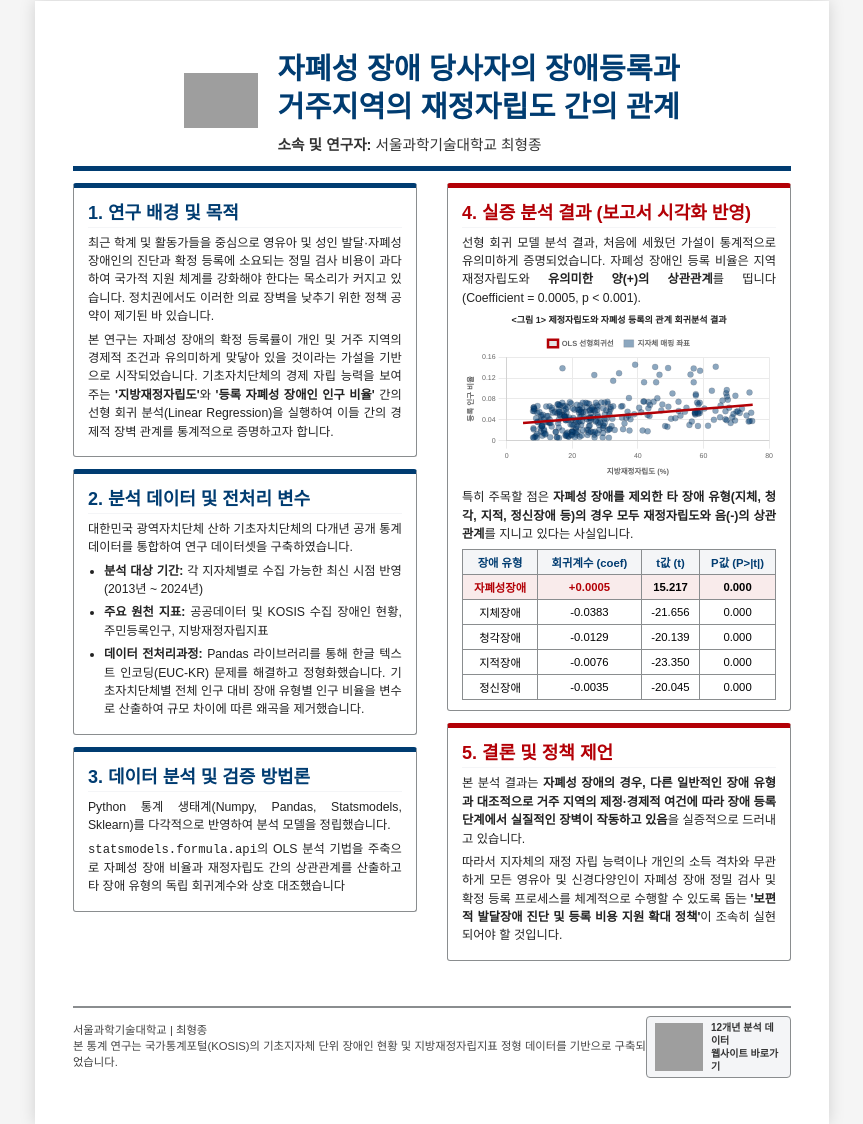
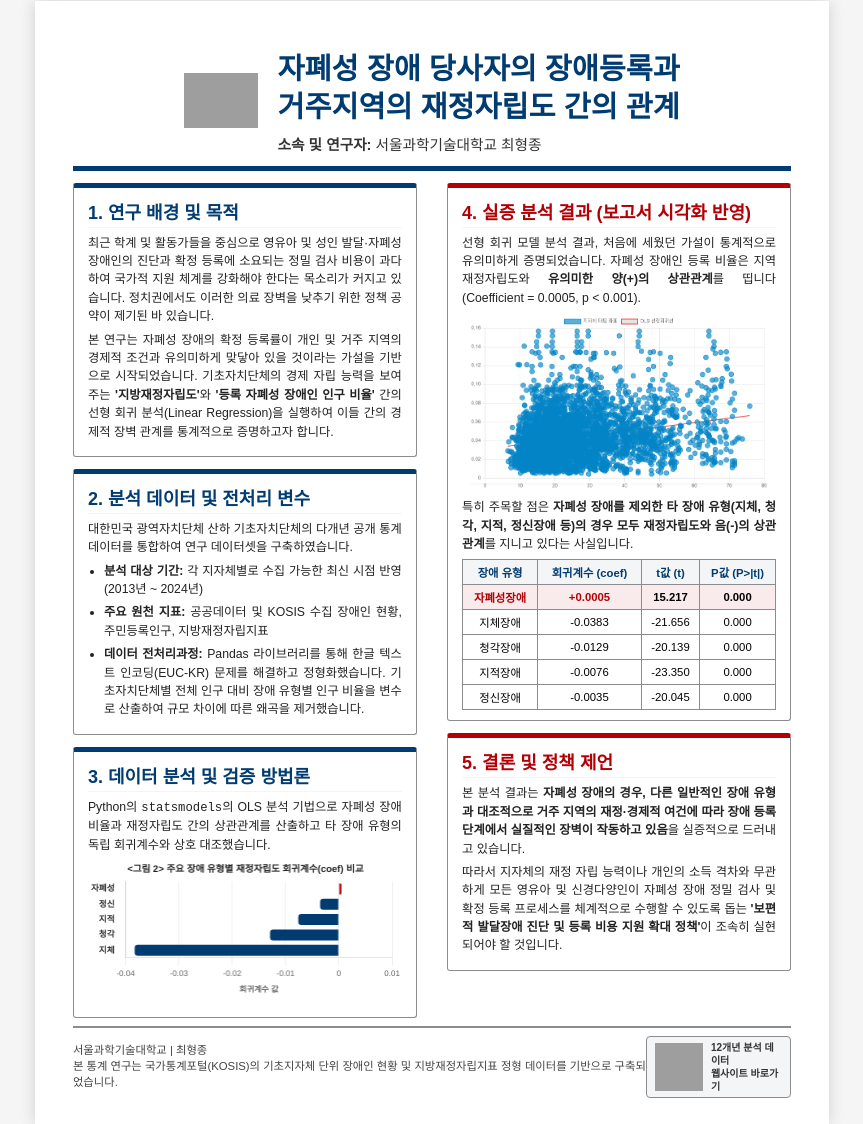
Before and after one commit to milkywaypeko/ASD_FI_Correlation-poster, a plain HTML site: page index.html in a window 1280 px wide. Shown: the part 19-1143 px from the top of the page, without its empty margins (208-1071 px from the left). Drawn offline with nearby package versions, Linux system fonts and the light colour scheme; grey boxes are pictures that could not be loaded.

Commit message:
Update index.html

```diff
--- a/index.html
+++ b/index.html
@@ -54,14 +54,14 @@
             display: flex;
             align-items: center;
             justify-content: center;
-            gap: 20px; /* 로고와 텍스트 사이의 간격 */
+            gap: 20px;
         }
         .logo {
-            height: 55px; /* 포스터 비율에 맞춘 로고 높이 */
+            height: 55px;
             width: auto;
         }
         .header-text {
-            text-align: left; /* 로고 오른쪽에 위치하므로 왼쪽 정렬이 깔끔합니다 */
+            text-align: left;
         }
         .subtitle {
             font-size: 11pt;
@@ -135,9 +135,15 @@
         .chart-box {
             position: relative;
             width: 100%;
-            height: 165px;
+            height: 175px;
             margin: 8px 0;
             background-color: #fff;
+        }
+
+        .graph-image {
+            width: 100%;
+            height: 100%;
+            object-fit: contain;
         }
 
         table {
@@ -233,11 +239,11 @@
             <section>
                 <h2>3. 데이터 분석 및 검증 방법론</h2>
                 <p>
-                    Python 통계 생태계(Numpy, Pandas, Statsmodels, Sklearn)를 다각적으로 반영하여 분석 모델을 정립했습니다.
+                    Python의 <code>statsmodels</code>의 OLS 분석 기법으로 자폐성 장애 비율과 재정자립도 간의 상관관계를 산출하고 타 장애 유형의 독립 회귀계수와 상호 대조했습니다.
                 </p>
-                <p>
-                    <code>statsmodels.formula.api</code>의 OLS 분석 기법을 주축으로 자폐성 장애 비율과 재정자립도 간의 상관관계를 산출하고 타 장애 유형의 독립 회귀계수와 상호 대조했습니다
-                </p>
+                <div class="chart-box" style="height: 135px; margin-top: 10px;">
+                    <canvas id="comparisonChart"></canvas>
+                </div>
             </section>
         </div>
 
@@ -249,7 +255,7 @@
                 </p>
 
                 <div class="chart-box">
-                    <canvas id="regressionChart"></canvas>
+                    <img src="graph.png" alt="<그림 1> 재정자립도와 자폐성 등록의 관계 회귀분석 결과" class="graph-image">
                 </div>
 
                 <p>
@@ -303,7 +309,7 @@
             <section class="important">
                 <h2>5. 결론 및 정책 제언</h2>
                 <p>
-                    본 분석 결과는 <strong>자폐성 장애의 경우, 다른 일반적인 장애 유형과 대조적으로 거주 지역의 제정·경제적 여건에 따라 장애 등록 단계에서 실질적인 장벽이 작동하고 있음</strong>을 실증적으로 드러내고 있습니다.
+                    본 분석 결과는 <strong>자폐성 장애의 경우, 다른 일반적인 장애 유형과 대조적으로 거주 지역의 재정·경제적 여건에 따라 장애 등록 단계에서 실질적인 장벽이 작동하고 있음</strong>을 실증적으로 드러내고 있습니다.
                 </p>
                 <p>
                     따라서 지자체의 재정 자립 능력이나 개인의 소득 격차와 무관하게 모든 영유아 및 신경다양인이 자폐성 장애 정밀 검사 및 확정 등록 프로세스를 체계적으로 수행할 수 있도록 돕는 <strong>'보편적 발달장애 진단 및 등록 비용 지원 확대 정책'</strong>이 조속히 실현되어야 할 것입니다.
@@ -327,94 +333,47 @@
 </div>
 
 <script>
-    const ctx = document.getElementById('regressionChart').getContext('2d');
-
-    // 보고서의 <그림 1> 산점도 형태를 재현하기 위한 지자체 매핑 좌표 클라우드 생성
-    const scatterPoints = [];
-
-    // 1. 하위 경제 구간 밀집 영역 분산도 생성
-    for(let i=0; i<180; i++) {
-        let x = 8 + Math.random() * 24;
-        let y = 0.005 + Math.random() * 0.07;
-        scatterPoints.push({x: x, y: y});
-    }
-    // 2. 전체 스펙트럼 회귀선 주변 분포도 생성
-    for(let i=0; i<120; i++) {
-        let x = 10 + Math.random() * 65;
-        let y = 0.0005 * x + 0.0312 + (Math.random() - 0.5) * 0.07;
-        if (y < 0.002) y = 0.003;
-        if (y > 0.155) y = 0.152;
-        scatterPoints.push({x: x, y: y});
-    }
-    // 3. 고지표 상위 아웃라이어 데이터 포인트 반영
-    for(let i=0; i<15; i++) {
-        let x = 15 + Math.random() * 50;
-        let y = 0.11 + Math.random() * 0.04;
-        scatterPoints.push({x: x, y: y});
-    }
-
-    // 보고서의 <표 2> OLS 회귀계수 결과 수식 반영 (y = 0.0005x + 0.0312)
-    const regressionLine = [];
-    for(let x=5; x<=75; x+=10) {
-        regressionLine.push({x: x, y: 0.0005 * x + 0.0312});
-    }
-
-    // Chart.js를 이용해 보고서 내 그림 1 그래프 완벽 시각화
-    new Chart(ctx, {
-        type: 'scatter',
+    // 3번 아래에 렌더링될 장애 유형별 회귀계수 비교 차트 스크립트
+    const ctxComp = document.getElementById('comparisonChart').getContext('2d');
+    new Chart(ctxComp, {
+        type: 'bar',
         data: {
-            datasets: [
-                {
-                    label: '지자체 매핑 좌표',
-                    data: scatterPoints,
-                    backgroundColor: 'rgba(0, 60, 113, 0.45)', // 서울과기대 파란색 (투명도 조절로 밀집도 표현)
-                    pointRadius: 3,
-                    order: 2
-                },
-                {
-                    label: 'OLS 선형회귀선',
-                    data: regressionLine,
-                    type: 'line',
-                    borderColor: '#B30006', // 서울과기대 빨간색 회귀선
-                    borderWidth: 2.5,
-                    fill: false,
-                    pointRadius: 0,
-                    order: 1
-                }
-            ]
+            labels: ['자폐성', '정신', '지적', '청각', '지체'],
+            datasets: [{
+                data: [0.0005, -0.0035, -0.0076, -0.0129, -0.0383],
+                backgroundColor: [
+                    '#B30006', // 자폐성장애 (SeoulTech Red - 강조)
+                    '#003C71', // 정신장애 (SeoulTech Blue)
+                    '#003C71', // 지적장애
+                    '#003C71', // 청각장애
+                    '#003C71'  // 지체장애
+                ],
+                borderRadius: 3
+            }]
         },
         options: {
+            indexAxis: 'y', // 가로 막대 그래프 레이아웃 시각화 효과
             responsive: true,
             maintainAspectRatio: false,
             plugins: {
-                legend: {
-                    position: 'top',
-                    labels: { font: { size: 7.5, weight: 'bold' }, boxWidth: 10 }
-                },
+                legend: { display: false },
                 title: {
                     display: true,
-                    text: '<그림 1> 제정자립도와 자폐성 등록의 관계 회귀분석 결과',
-                    font: { size: 9, weight: 'bold' },
+                    text: '<그림 2> 주요 장애 유형별 재정자립도 회귀계수(coef) 비교',
+                    font: { size: 9.5, weight: 'bold' },
                     color: '#222',
-                    padding: { bottom: 4 }
+                    padding: { bottom: 6 }
                 }
             },
             scales: {
                 x: {
-                    type: 'linear',
-                    position: 'bottom',
-                    min: 0,
-                    max: 80,
-                    title: { display: true, text: '지방재정자립도 (%)', font: { size: 7.5, weight: 'bold' } },
-                    ticks: { font: { size: 7 } },
-                    grid: { color: '#EAEAEA' }
+                    grid: { color: '#F0F0F0' },
+                    ticks: { font: { size: 8 } },
+                    title: { display: true, text: '회귀계수 값', font: { size: 8, weight: 'bold' } }
                 },
                 y: {
-                    min: 0,
-                    max: 0.16,
-                    title: { display: true, text: '등록 인구 비율', font: { size: 7.5, weight: 'bold' } },
-                    ticks: { font: { size: 7 } },
-                    grid: { color: '#EAEAEA' }
+                    grid: { display: false },
+                    ticks: { font: { size: 8.5, weight: 'bold' }, color: '#333' }
                 }
             }
         }
```
